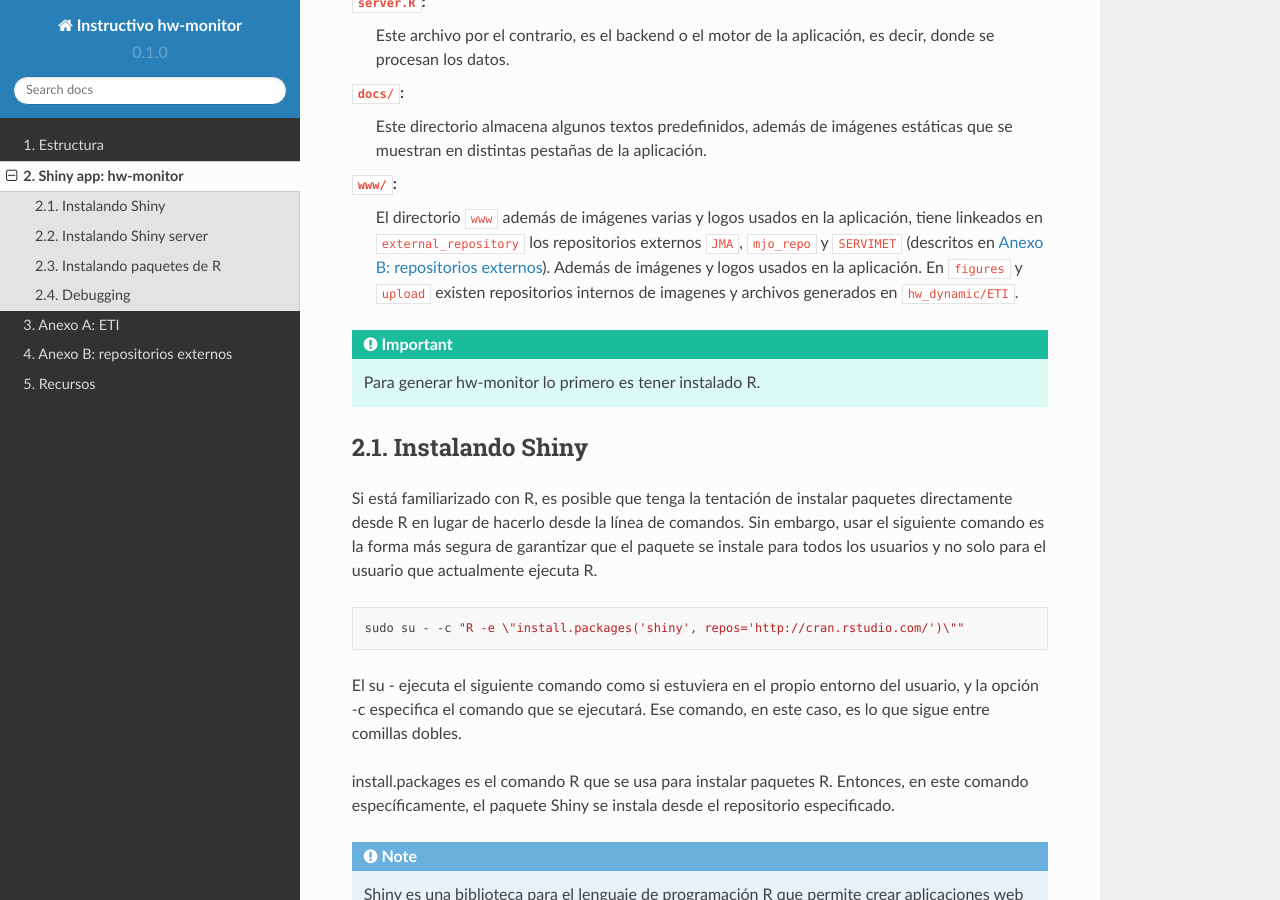
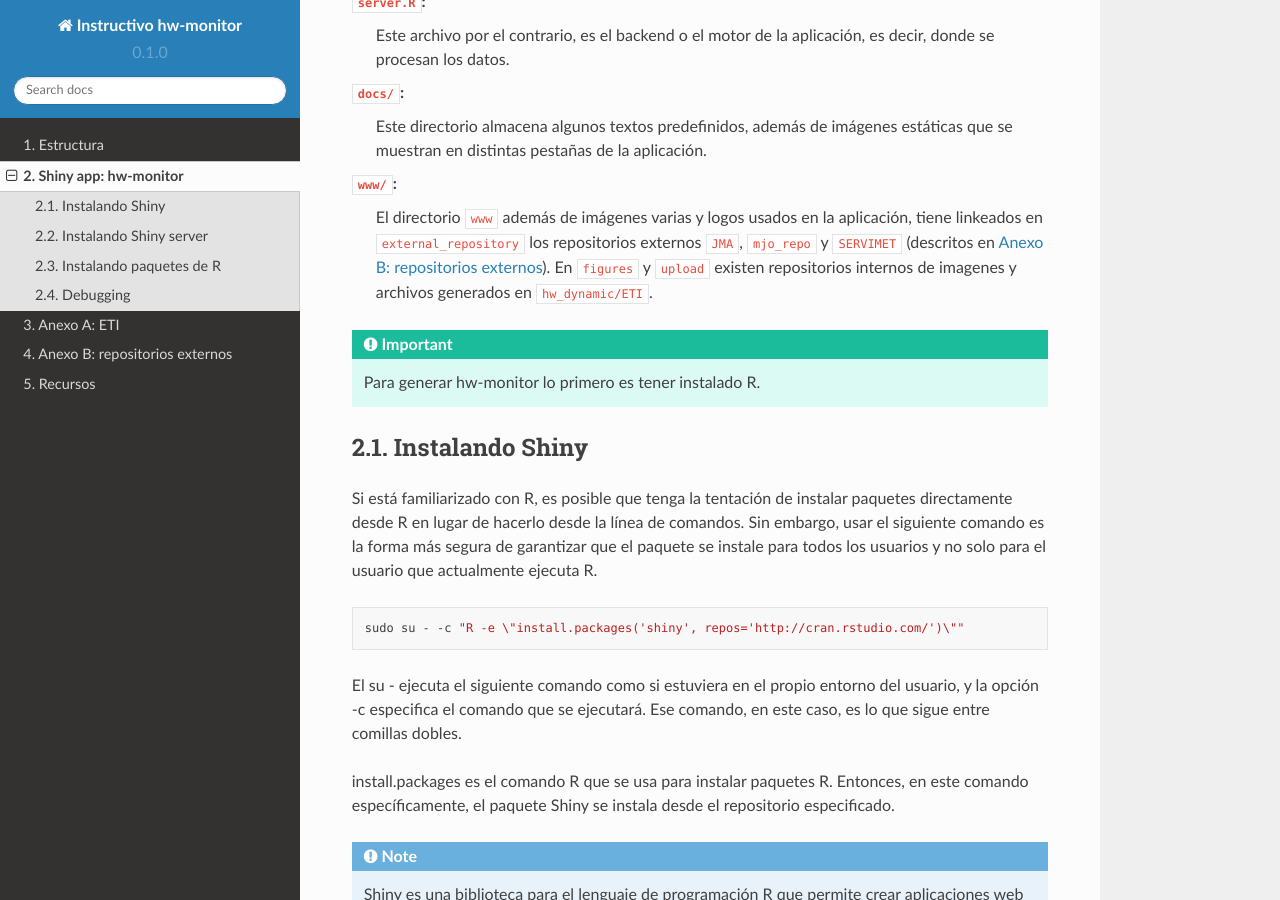
Before and after one commit to chsegura/rtd-tutorial, a Sphinx documentation site: the page built from docs/source/monitor.rst, in a window 1280 px wide and 900 px high, scrolled down 654 px. Built offline with Sphinx 7.4.7 and the Read the Docs theme 2.0.0, drawn with Linux system fonts in a browser that asks for light colours.

Commit message:
Update monitor.rst

```diff
--- a/docs/source/monitor.rst
+++ b/docs/source/monitor.rst
@@ -31,7 +31,7 @@ Tenemos un directorio ``hw-monitor`` de nivel superior en el directorio principa
    Este directorio almacena algunos textos predefinidos, además de imágenes estáticas que se muestran en distintas pestañas de la aplicación.
 
 ``www/``:
-   El directorio ``www`` además de imágenes varias y logos usados en la aplicación, tiene linkeados en ``external_repository`` los repositorios externos ``JMA``, ``mjo_repo`` y ``SERVIMET`` (descritos en :doc:`anexoB`). Además de imágenes y logos usados en la aplicación. En ``figures`` y ``upload`` existen repositorios internos de imagenes y archivos generados en ``hw_dynamic/ETI``.
+   El directorio ``www`` además de imágenes varias y logos usados en la aplicación, tiene linkeados en ``external_repository`` los repositorios externos ``JMA``, ``mjo_repo`` y ``SERVIMET`` (descritos en :doc:`anexoB`). En ``figures`` y ``upload`` existen repositorios internos de imagenes y archivos generados en ``hw_dynamic/ETI``.
 
 
 .. Important::
```
